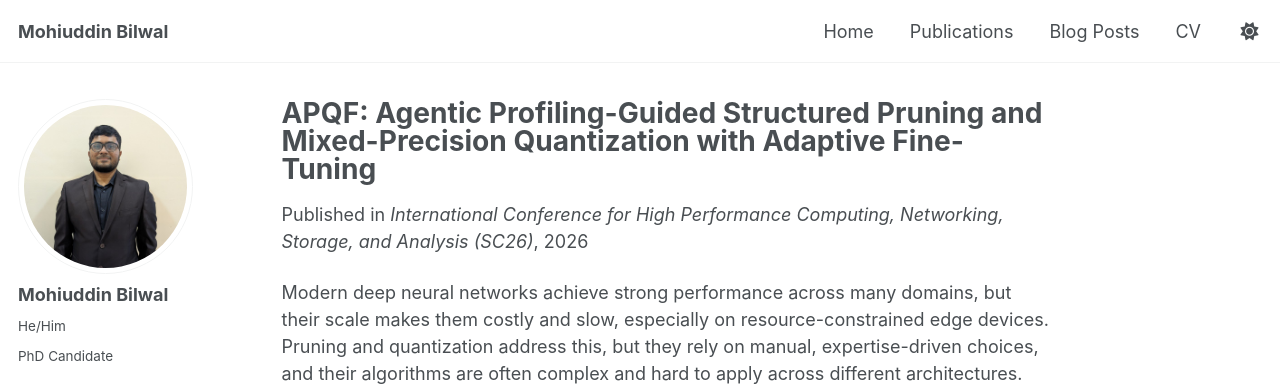
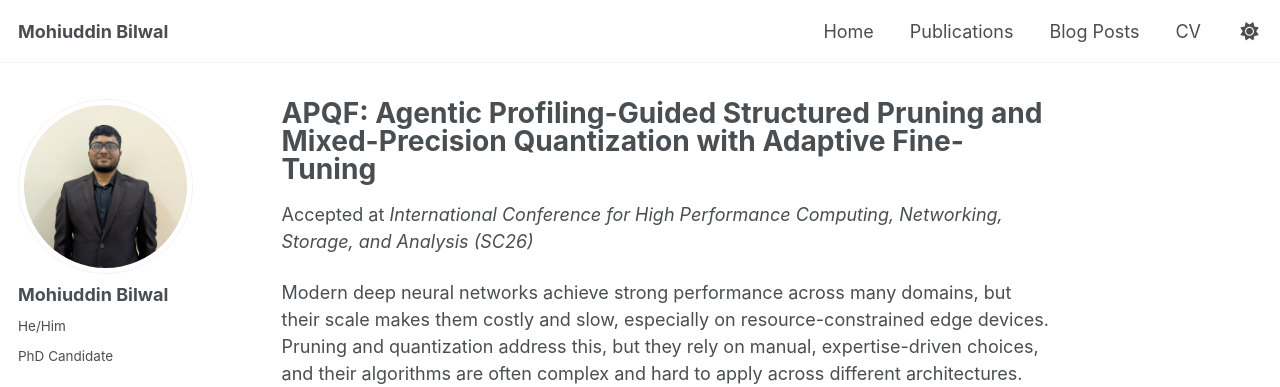
Before and after one commit to ayon037/ayon037.github.io, a Jekyll site: the page built from _publications/2026-08-07-APQF.md, in a window 1280 px wide and 900 px high. Shown: the top 387 px of the window. Built offline with Jekyll 4.4.1, drawn with Linux system fonts in a browser that asks for light colours; a style sheet for code colours, icons or effects is not loaded.

Commit message:
Mark APQF status as Accepted at SC26

```diff
--- a/_publications/2026-08-07-APQF.md
+++ b/_publications/2026-08-07-APQF.md
@@ -5,6 +5,7 @@ category: conferences
 permalink: /publication/2026-08-07-APQF
 date: 2026-08-07
 venue: 'International Conference for High Performance Computing, Networking, Storage, and Analysis (SC26)'
+status: 'Accepted at'
 paperurl: 'https://arxiv.org/abs/2608.05499'
 citation: 'Mohiuddin Bilwal, Co-Author. (2026). &quot;APQF: Agentic Profiling-Guided Structured Pruning and Mixed-Precision Quantization with Adaptive Fine-Tuning.&quot; <i>International Conference for High Performance Computing, Networking, Storage, and Analysis (SC26)</i>.'
 ---
```
